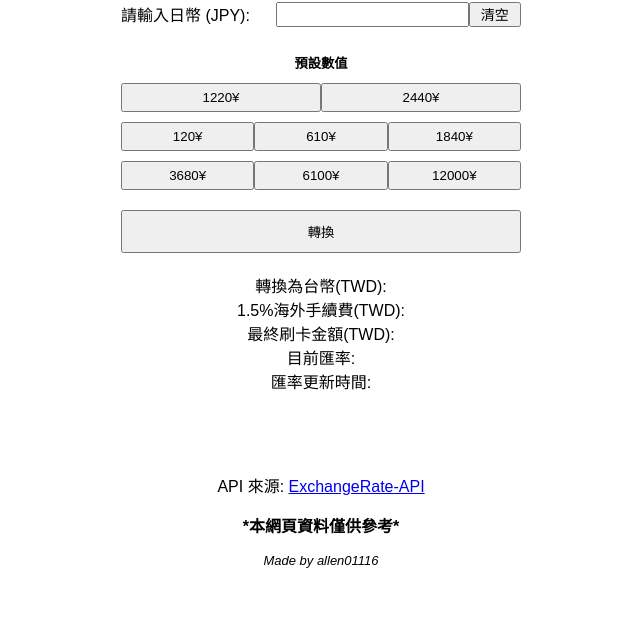
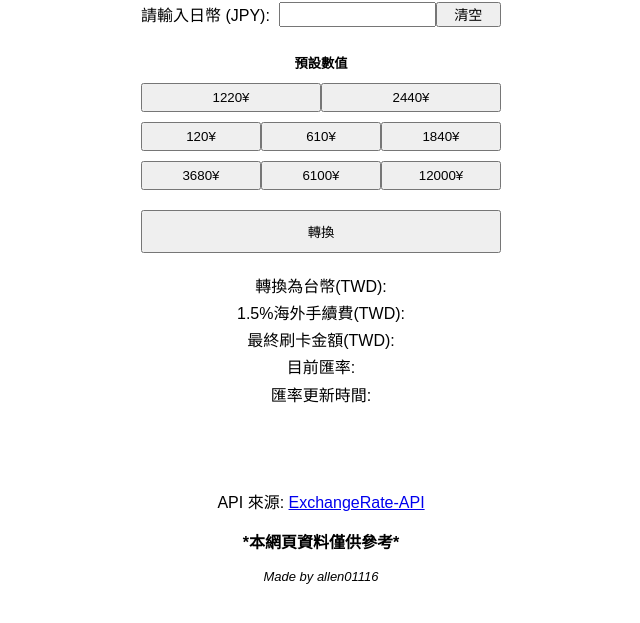
Before and after one commit to allen01116/allen01116.github.io, a plain HTML site: page index.html in a window 1280 px wide. Shown: the part 101-724 px from the top of the page, without its empty margins (319-959 px from the left). Drawn offline with Linux system fonts and the light colour scheme.

Commit message:
styles.css

```diff
--- a/styles.css
+++ b/styles.css
@@ -3,6 +3,7 @@ body {
 }
 
 .container {
+    width: 90%;
     width: 400px;
     margin: 0 auto;
     padding-top: 20px;
@@ -12,7 +13,7 @@ body {
 }
 
 .input-container {
-    width: 100%;
+    width: 90%;
     display: flex;
     justify-content: space-between;
     align-items: center;
@@ -20,7 +21,7 @@ body {
 }
 
 .input-container label {
-    width: 45%;
+    width: 50%;
 }
 
 .input-container input {
@@ -30,7 +31,7 @@ body {
 }
 
 .clear-button {
-    width: 58px;
+    width: 80px;
     height: 25px;
     font-size: 14px;
     margin-top: 0px;
@@ -53,7 +54,7 @@ h5 {
     display: flex;
     justify-content: space-between;
     flex-wrap: wrap;
-    width: 100%;
+    width: 90%;
     margin-bottom: 10px;
 }
 
@@ -71,12 +72,13 @@ h5 {
 button {
     padding: 10px;
     margin-top: 10px;
-    width: 100%;
+    width: 90%;
     cursor: pointer;
 }
 
 .output-container {
-    width: 100%;
+    width: 90%;
+    line-height: 1.7;
     text-align: center;
     margin-top: 20px;
 }
```
